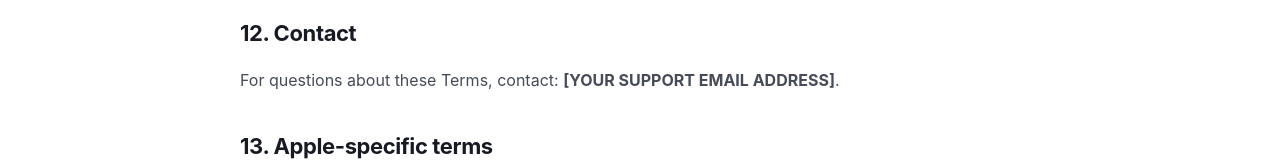
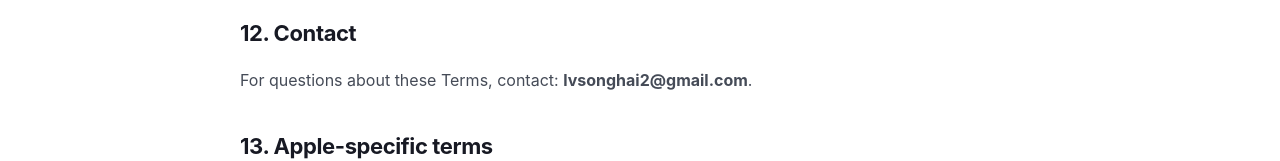
Before and after one commit to LVHAI/frameora, a plain HTML site: page terms.html in a window 1280 px wide. Shown: the part 2746-2907 px from the top of the page. Drawn offline with Linux system fonts and the light colour scheme.

Commit message:
Update terms.html

```diff
--- a/terms.html
+++ b/terms.html
@@ -82,7 +82,7 @@
     <p>We may update these Terms from time to time. The updated version will be posted on this page with a revised “Last updated” date. Your continued use of Frameora after updated Terms become effective means you accept the updated Terms, to the extent permitted by law.</p>
 
     <h2>12. Contact</h2>
-    <p>For questions about these Terms, contact: <strong>[YOUR SUPPORT EMAIL ADDRESS]</strong>.</p>
+    <p>For questions about these Terms, contact: <strong>lvsonghai2@gmail.com</strong>.</p>
 
     <h2>13. Apple-specific terms</h2>
     <p>If you obtained Frameora through Apple's App Store, your use of the app is also subject to the applicable terms between you and Apple. Apple is not responsible for the app or its content, except as required by applicable law. Any applicable Apple standard end user license agreement may also apply.</p>
```
